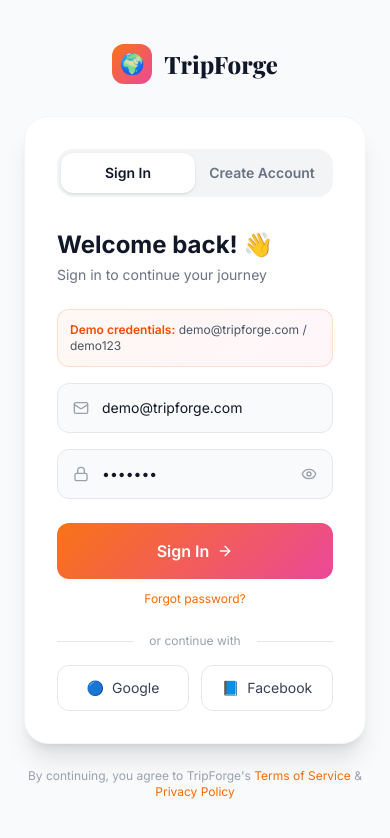
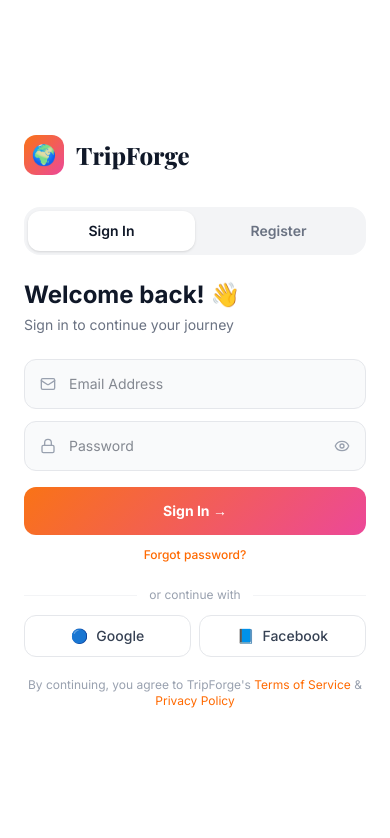
Before and after one commit to Sivaram2810/Trip-forge, a React (Vite) app: page / in a window 390 px wide. Shown: the top 838 px of the page. Built offline with nearby package versions, Linux system fonts and the light colour scheme.

Commit message:
Update LoginScreen.tsx

```diff
--- a/src/components/LoginScreen.tsx
+++ b/src/components/LoginScreen.tsx
@@ -1,146 +1,190 @@
-import { useState } from 'react';
-import type { ReactNode } from 'react';
-import { Eye, EyeOff, Mail, Lock, User, Phone, ArrowRight, Loader2 } from 'lucide-react';
+import { useState, type ReactNode } from 'react';
+import { Eye, EyeOff, User, Mail, Phone, Lock } from 'lucide-react';
 import { useApp } from '../context/AppContext';
-import { DEMO_USER } from '../data/constants';
+import { User as UserType } from '../types';
 
 export default function LoginScreen() {
   const { setScreen, setUser } = useApp();
   const [mode, setMode] = useState<'login' | 'register'>('login');
-  const [email, setEmail] = useState('demo@tripforge.com');
-  const [password, setPassword] = useState('demo123');
   const [name, setName] = useState('');
+  const [email, setEmail] = useState('');
   const [phone, setPhone] = useState('');
-  const [showPass, setShowPass] = useState(false);
+  const [password, setPassword] = useState('');
+  const [showPassword, setShowPassword] = useState(false);
+  const [error, setError] = useState('');
   const [loading, setLoading] = useState(false);
-  const [error, setError] = useState('');
+
+  const validateEmail = (e: string) => /^[^\s@]+@[^\s@]+\.[^\s@]+$/.test(e);
+  const validatePhone = (p: string) => /^[\+]?[0-9\s\-]{8,15}$/.test(p.trim());
 
   const handleLogin = async () => {
     setError('');
-    if (!email || !password) { setError('Please fill all fields'); return; }
+    if (!email.trim() || !password) { setError('Please enter your email and password.'); return; }
+    if (!validateEmail(email)) { setError('Please enter a valid email address.'); return; }
+    if (password.length < 6) { setError('Password must be at least 6 characters.'); return; }
+
     setLoading(true);
     await new Promise(r => setTimeout(r, 1200));
-    if (email === DEMO_USER.email && password === DEMO_USER.password) {
-      setUser(DEMO_USER);
+
+    // Load stored users
+    const stored = localStorage.getItem('tf_users');
+    const users: (UserType & { password: string })[] = stored ? JSON.parse(stored) : [];
+    const found = users.find(u => u.email.toLowerCase() === email.toLowerCase().trim() && u.password === password);
+
+    if (!found) {
+      setLoading(false);
+      setError('Invalid email or password. Please try again.');
+      return;
+    }
+
+    const { password: _pw, ...userWithoutPw } = found;
+    setUser(userWithoutPw as UserType);
+    setLoading(false);
+
+    if (!userWithoutPw.onboardingComplete) {
+      setScreen('onboarding');
+    } else {
       setScreen('dashboard');
-    } else {
-      setError('Invalid credentials. Try demo@tripforge.com / demo123');
     }
-    setLoading(false);
   };
 
   const handleRegister = async () => {
     setError('');
-    if (!name || !email || !password || !phone) { setError('Please fill all fields'); return; }
-    if (password.length < 6) { setError('Password must be at least 6 characters'); return; }
+    if (!name.trim()) { setError('Please enter your full name.'); return; }
+    if (name.trim().length < 2) { setError('Name must be at least 2 characters.'); return; }
+    if (!email.trim()) { setError('Please enter your email address.'); return; }
+    if (!validateEmail(email)) { setError('Please enter a valid email address.'); return; }
+    if (phone && !validatePhone(phone)) { setError('Please enter a valid phone number.'); return; }
+    if (!password) { setError('Please create a password.'); return; }
+    if (password.length < 6) { setError('Password must be at least 6 characters.'); return; }
+
     setLoading(true);
-    await new Promise(r => setTimeout(r, 1500));
-    setUser({ ...DEMO_USER, name, email, phone });
-    setScreen('dashboard');
+    await new Promise(r => setTimeout(r, 1200));
+
+    // Check if email already exists
+    const stored = localStorage.getItem('tf_users');
+    const users: (UserType & { password: string })[] = stored ? JSON.parse(stored) : [];
+    if (users.find(u => u.email.toLowerCase() === email.toLowerCase().trim())) {
       setLoading(false);
+      setError('An account with this email already exists. Please login.');
+      return;
+    }
+
+    const newUser: UserType = {
+      id: `usr_${Date.now()}`,
+      name: name.trim(),
+      email: email.toLowerCase().trim(),
+      avatar: '🧳',
+      tier: 'Explorer',
+      joinedDate: new Date().toLocaleDateString('en-IN', { month: 'long', year: 'numeric' }),
+      phone: phone.trim(),
+      bio: 'Travel enthusiast ready to explore the world!',
+      onboardingComplete: false,
+    };
+
+    const allUsers = [...users, { ...newUser, password }];
+    localStorage.setItem('tf_users', JSON.stringify(allUsers));
+
+    setUser(newUser);
+    setLoading(false);
+    setScreen('onboarding');
   };
 
   return (
     <div className="min-h-screen flex" style={{ fontFamily: 'Inter, sans-serif' }}>
-      {/* Left panel */}
-      <div className="hidden lg:flex lg:w-1/2 relative overflow-hidden">
-        <img
-          src="https://images.pexels.com/photos/3225531/pexels-photo-3225531.jpeg?auto=compress&cs=tinysrgb&fit=crop&h=900&w=700"
-          alt="Travel"
-          className="absolute inset-0 w-full h-full object-cover"
+      {/* Left panel - desktop */}
+      <div className="hidden lg:flex flex-1 relative overflow-hidden"
+        style={{ background: 'linear-gradient(135deg, #0f0c29, #302b63, #24243e)' }}>
+        <div className="absolute inset-0">
+          {[...Array(15)].map((_, i) => (
+            <div key={i} className="absolute rounded-full opacity-10 animate-pulse"
+              style={{
+                width: `${(i * 47 % 100) + 30}px`,
+                height: `${(i * 47 % 100) + 30}px`,
+                left: `${(i * 19) % 90}%`,
+                top: `${(i * 23) % 90}%`,
+                background: ['#f97316', '#ec4899', '#8b5cf6', '#06b6d4'][i % 4],
+                animationDelay: `${(i * 0.4) % 3}s`,
+              }}
             />
-        <div className="absolute inset-0" style={{ background: 'linear-gradient(135deg, rgba(15,12,41,0.85), rgba(48,43,99,0.75))' }} />
-        <div className="relative z-10 flex flex-col justify-between p-12 w-full">
-          <div className="flex items-center gap-3">
-            <div className="w-10 h-10 rounded-xl flex items-center justify-center text-xl"
+          ))}
+        </div>
+        <div className="relative z-10 flex flex-col justify-center px-12 py-16">
+          <div className="mb-10">
+            <div className="w-16 h-16 rounded-2xl flex items-center justify-center text-3xl mb-6 shadow-2xl"
               style={{ background: 'linear-gradient(135deg, #f97316, #ec4899)' }}>🌍</div>
-            <span className="text-white text-2xl font-black" style={{ fontFamily: 'Playfair Display, serif' }}>TripForge</span>
+            <h1 className="text-5xl font-black text-white mb-2" style={{ fontFamily: 'Playfair Display, serif' }}>
+              Trip<span style={{ background: 'linear-gradient(90deg, #f97316, #ec4899)', WebkitBackgroundClip: 'text', WebkitTextFillColor: 'transparent' }}>Forge</span>
+            </h1>
+            <p className="text-purple-200/70 text-lg font-light tracking-widest">FORGE YOUR PERFECT JOURNEY</p>
           </div>
-          <div>
-            <h2 className="text-white text-4xl font-bold leading-tight mb-4">
+          <div className="space-y-6 mb-10">
+            <h2 className="text-3xl font-bold text-white leading-tight">
               Your Next<br />
-              <span style={{ background: 'linear-gradient(90deg, #f97316, #ec4899)', WebkitBackgroundClip: 'text', WebkitTextFillColor: 'transparent' }}>
-                Adventure
-              </span><br />
+              <span style={{ background: 'linear-gradient(90deg, #f97316, #ec4899)', WebkitBackgroundClip: 'text', WebkitTextFillColor: 'transparent' }}>Adventure</span><br />
               Awaits
             </h2>
-            <p className="text-purple-200/70 text-lg leading-relaxed">
+            <p className="text-purple-200/70 text-base leading-relaxed max-w-sm">
               Plan, book, and forge your perfect journey with AI-powered travel intelligence.
             </p>
-            <div className="mt-8 grid grid-cols-3 gap-4">
-              {[['195', 'Countries'], ['50K+', 'Happy Travellers'], ['₹0', 'Booking Fee']].map(([num, label]) => (
+          </div>
+          <div className="flex gap-6">
+            {[['195+', 'Countries'], ['50K+', 'Happy Travellers'], ['₹0', 'Booking Fee']].map(([num, label]) => (
               <div key={label} className="text-center">
-                  <p className="text-white text-2xl font-bold">{num}</p>
-                  <p className="text-purple-300/60 text-xs">{label}</p>
+                <p className="text-2xl font-black text-white">{num}</p>
+                <p className="text-purple-300/60 text-xs mt-0.5">{label}</p>
               </div>
-              ))}
-            </div>
-          </div>
-          <div className="flex gap-2">
-            {[...Array(5)].map((_, i) => (
-              <div key={i} className={`h-1 rounded-full flex-1 ${i === 0 ? '' : 'opacity-30'}`}
-                style={{ background: 'linear-gradient(90deg, #f97316, #ec4899)' }} />
             ))}
           </div>
         </div>
       </div>
 
-      {/* Right panel */}
-      <div className="flex-1 flex items-center justify-center p-6 bg-slate-50 dark:bg-gray-950">
-        <div className="w-full max-w-md">
+      {/* Right panel - form */}
+      <div className="flex-1 flex flex-col justify-center px-6 py-8 bg-white dark:bg-gray-950 overflow-y-auto">
         {/* Mobile logo */}
-          <div className="flex lg:hidden items-center gap-3 mb-8 justify-center">
+        <div className="lg:hidden flex items-center gap-3 mb-8">
           <div className="w-10 h-10 rounded-xl flex items-center justify-center text-xl"
             style={{ background: 'linear-gradient(135deg, #f97316, #ec4899)' }}>🌍</div>
-            <span className="text-gray-900 text-2xl font-black" style={{ fontFamily: 'Playfair Display, serif' }}>TripForge</span>
+          <span className="text-2xl font-black text-gray-900 dark:text-white" style={{ fontFamily: 'Playfair Display, serif' }}>TripForge</span>
         </div>
 
-          <div className="bg-white dark:bg-gray-900 rounded-3xl shadow-xl p-8 border border-gray-100 dark:border-gray-800">
+        <div className="w-full max-w-md mx-auto">
           {/* Tab switcher */}
-            <div className="flex bg-gray-100 dark:bg-gray-800 rounded-2xl p-1 mb-8">
+          <div className="flex bg-gray-100 dark:bg-gray-800 rounded-2xl p-1 mb-6">
             {(['login', 'register'] as const).map(m => (
               <button
                 key={m}
                 onClick={() => { setMode(m); setError(''); }}
-                  className={`flex-1 py-2.5 rounded-xl text-sm font-semibold transition-all duration-200 ${
+                className={`flex-1 py-2.5 rounded-xl text-sm font-semibold transition-all ${
                   mode === m
                     ? 'bg-white dark:bg-gray-700 text-gray-900 dark:text-white shadow-sm'
                     : 'text-gray-500 dark:text-gray-400'
                 }`}
               >
-                  {m === 'login' ? 'Sign In' : 'Create Account'}
+                {m === 'login' ? 'Sign In' : 'Register'}
               </button>
             ))}
           </div>
 
-            <h1 className="text-2xl font-bold text-gray-900 dark:text-white mb-1">
+          <h2 className="text-2xl font-bold text-gray-900 dark:text-white mb-1">
             {mode === 'login' ? 'Welcome back! 👋' : 'Join TripForge 🌍'}
-            </h1>
+          </h2>
           <p className="text-gray-500 dark:text-gray-400 text-sm mb-6">
             {mode === 'login' ? 'Sign in to continue your journey' : 'Create your account and start exploring'}
           </p>
 
-            {/* Demo hint */}
-            {mode === 'login' && (
-              <div className="mb-4 p-3 rounded-xl border text-xs"
-                style={{ background: 'linear-gradient(135deg, rgba(249,115,22,0.05), rgba(236,72,153,0.05))', borderColor: 'rgba(249,115,22,0.2)' }}>
-                <span className="font-semibold text-orange-600 dark:text-orange-400">Demo credentials:</span>
-                <span className="text-gray-600 dark:text-gray-400"> demo@tripforge.com / demo123</span>
-              </div>
+          <div className="space-y-3">
+            {mode === 'register' && (
+              <InputField icon={<User size={16} className="text-gray-400" />} placeholder="Full Name" value={name} onChange={setName} />
             )}
-
-            <div className="space-y-4">
+            <InputField icon={<Mail size={16} className="text-gray-400" />} placeholder="Email Address" value={email} onChange={setEmail} type="email" />
             {mode === 'register' && (
-                <InputField icon={<User size={16} />} placeholder="Full Name" value={name} onChange={setName} />
-              )}
-              <InputField icon={<Mail size={16} />} placeholder="Email Address" value={email} onChange={setEmail} type="email" />
-              {mode === 'register' && (
-                <InputField icon={<Phone size={16} />} placeholder="Phone Number" value={phone} onChange={setPhone} type="tel" />
+              <InputField icon={<Phone size={16} className="text-gray-400" />} placeholder="Phone Number (optional)" value={phone} onChange={setPhone} type="tel" />
             )}
             <div className="relative">
-                <div className="absolute left-4 top-1/2 -translate-y-1/2 text-gray-400"><Lock size={16} /></div>
+              <Lock size={16} className="absolute left-4 top-1/2 -translate-y-1/2 text-gray-400" />
               <input
-                  type={showPass ? 'text' : 'password'}
+                type={showPassword ? 'text' : 'password'}
                 placeholder="Password"
                 value={password}
                 onChange={e => setPassword(e.target.value)}
@@ -148,16 +192,16 @@
                 className="w-full pl-11 pr-11 py-3.5 rounded-xl border border-gray-200 dark:border-gray-700 bg-gray-50 dark:bg-gray-800 text-gray-900 dark:text-white text-sm focus:outline-none focus:ring-2 focus:ring-orange-400/50"
               />
               <button
-                  onClick={() => setShowPass(!showPass)}
+                onClick={() => setShowPassword(s => !s)}
                 className="absolute right-4 top-1/2 -translate-y-1/2 text-gray-400 hover:text-gray-600"
               >
-                  {showPass ? <EyeOff size={16} /> : <Eye size={16} />}
+                {showPassword ? <EyeOff size={16} /> : <Eye size={16} />}
               </button>
             </div>
           </div>
 
           {error && (
-              <div className="mt-4 p-3 bg-red-50 dark:bg-red-900/20 border border-red-200 dark:border-red-800 rounded-xl">
+            <div className="mt-3 p-3 bg-red-50 dark:bg-red-900/20 border border-red-100 dark:border-red-800 rounded-xl">
               <p className="text-red-600 dark:text-red-400 text-xs">{error}</p>
             </div>
           )}
@@ -165,47 +209,48 @@
           <button
             onClick={mode === 'login' ? handleLogin : handleRegister}
             disabled={loading}
-              className="w-full mt-6 py-4 rounded-xl font-semibold text-white flex items-center justify-center gap-2 transition-all duration-200 hover:opacity-90 disabled:opacity-70 active:scale-95"
+            className="w-full mt-4 py-3.5 rounded-xl text-white font-bold text-sm transition-all hover:opacity-90 active:scale-95 disabled:opacity-60 flex items-center justify-center gap-2"
             style={{ background: 'linear-gradient(135deg, #f97316, #ec4899)' }}
           >
             {loading ? (
-                <><Loader2 size={18} className="animate-spin" /> Processing...</>
+              <>
+                <span className="w-4 h-4 border-2 border-white/40 border-t-white rounded-full animate-spin" />
+                {mode === 'login' ? 'Signing in...' : 'Creating account...'}
+              </>
             ) : (
-                <>{mode === 'login' ? 'Sign In' : 'Create Account'} <ArrowRight size={16} /></>
+              mode === 'login' ? 'Sign In →' : 'Create Account →'
             )}
           </button>
 
           {mode === 'login' && (
-              <button className="w-full mt-3 text-xs text-center text-orange-500 dark:text-orange-400 hover:underline">
+            <button className="w-full mt-2 text-center text-xs text-orange-500 hover:text-orange-600 font-medium py-1">
               Forgot password?
             </button>
           )}
 
-            {/* Social login */}
-            <div className="mt-6">
-              <div className="relative flex items-center">
-                <div className="flex-1 border-t border-gray-200 dark:border-gray-700" />
-                <span className="px-4 text-xs text-gray-400">or continue with</span>
-                <div className="flex-1 border-t border-gray-200 dark:border-gray-700" />
+          <div className="mt-5">
+            <div className="flex items-center gap-3 mb-3">
+              <div className="flex-1 h-px bg-gray-100 dark:bg-gray-800" />
+              <span className="text-xs text-gray-400">or continue with</span>
+              <div className="flex-1 h-px bg-gray-100 dark:bg-gray-800" />
             </div>
-              <div className="grid grid-cols-2 gap-3 mt-4">
+            <div className="grid grid-cols-2 gap-2">
               {[{ emoji: '🔵', name: 'Google' }, { emoji: '📘', name: 'Facebook' }].map(({ emoji, name }) => (
                 <button
                   key={name}
-                    onClick={handleLogin}
-                    className="flex items-center justify-center gap-2 py-3 border border-gray-200 dark:border-gray-700 rounded-xl text-sm text-gray-700 dark:text-gray-300 hover:bg-gray-50 dark:hover:bg-gray-800 transition-colors"
+                  className="flex items-center justify-center gap-2 py-2.5 rounded-xl border border-gray-200 dark:border-gray-700 text-sm font-medium text-gray-700 dark:text-gray-300 hover:bg-gray-50 dark:hover:bg-gray-800 transition-colors"
                 >
-                    <span>{emoji}</span> {name}
+                  <span>{emoji}</span>
+                  <span>{name}</span>
                 </button>
               ))}
             </div>
           </div>
-          </div>
 
-          <p className="text-center text-xs text-gray-400 mt-6">
+          <p className="text-center text-xs text-gray-400 mt-5">
             By continuing, you agree to TripForge's{' '}
-            <span className="text-orange-500 hover:underline cursor-pointer">Terms of Service</span> &{' '}
-            <span className="text-orange-500 hover:underline cursor-pointer">Privacy Policy</span>
+            <span className="text-orange-500 cursor-pointer">Terms of Service</span> &{' '}
+            <span className="text-orange-500 cursor-pointer">Privacy Policy</span>
           </p>
         </div>
       </div>
@@ -222,7 +267,7 @@
 }) {
   return (
     <div className="relative">
-      <div className="absolute left-4 top-1/2 -translate-y-1/2 text-gray-400">{icon}</div>
+      <div className="absolute left-4 top-1/2 -translate-y-1/2">{icon}</div>
       <input
         type={type}
         placeholder={placeholder}
```
Lines whose indentation alone changed are shown as unchanged.
